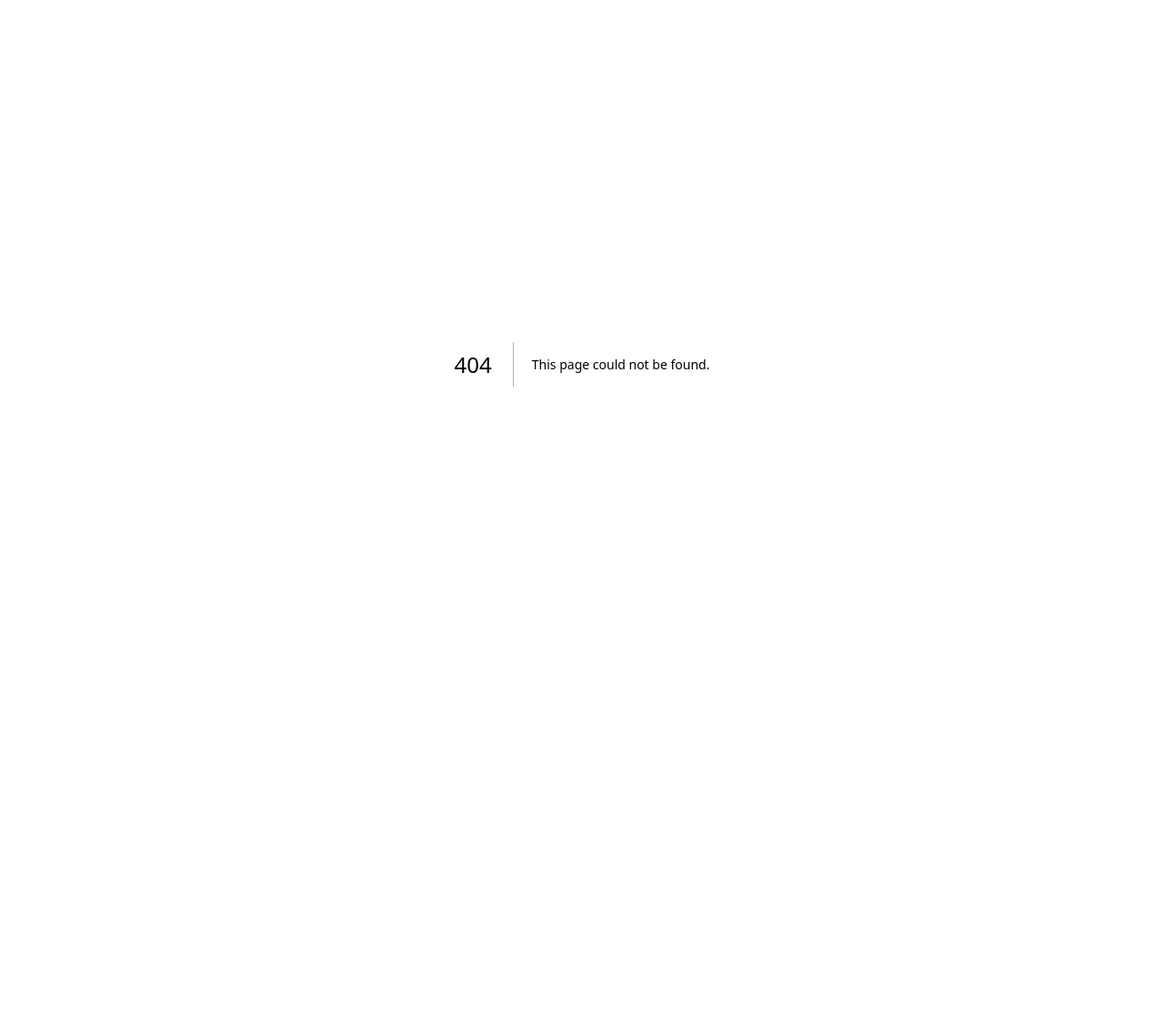
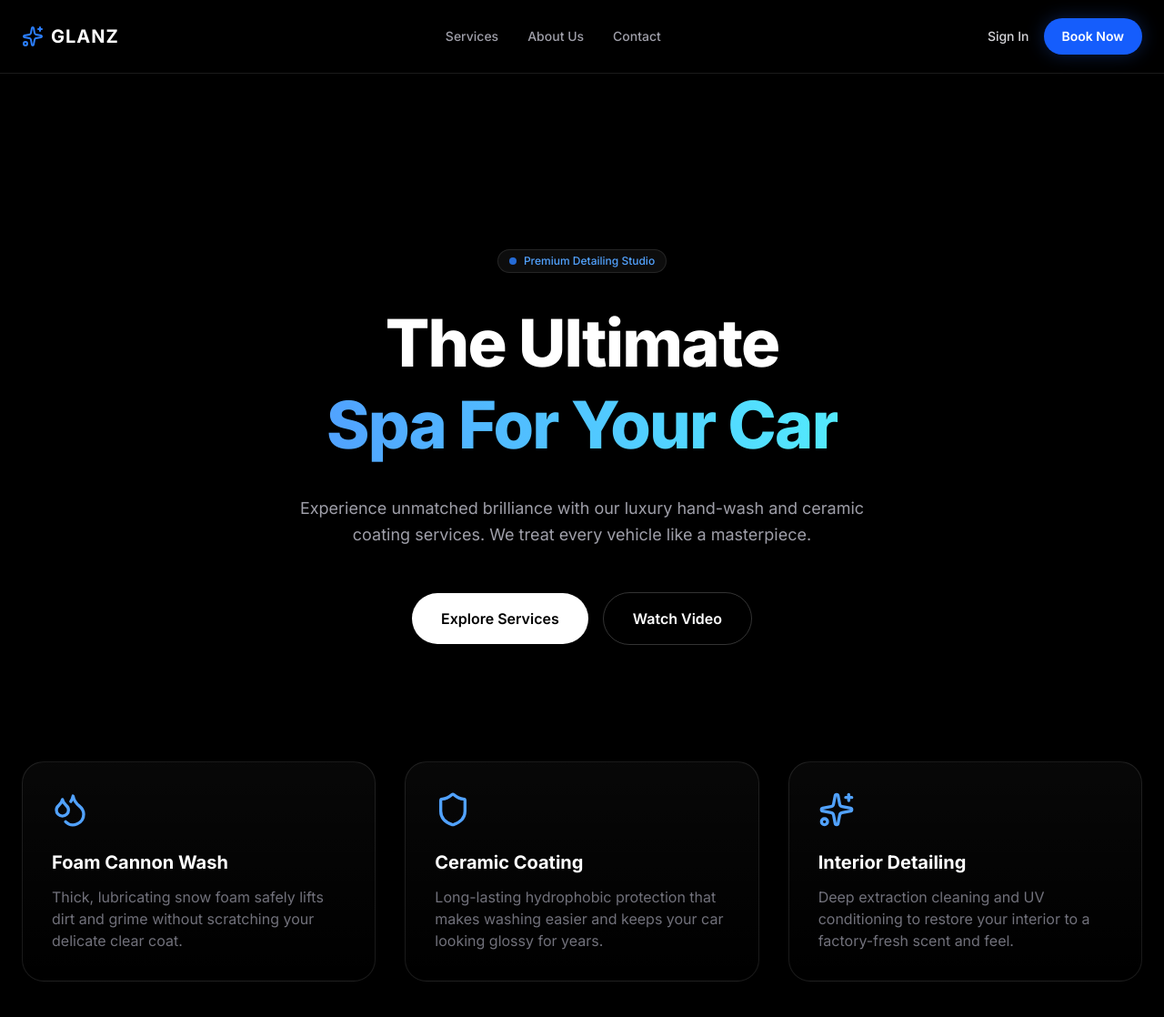
Before and after one commit to muh-habeeb/glance_car_wash, a Next.js app in the folder frontend/: page /home in a window 1280 px wide. Before the commit this address had no page. Shown: the top 1118 px of the page at 91% size. Before the commit the page ends 800 px from the top, so only its background shows below. Built offline with nearby package versions, Linux system fonts and the light colour scheme.

Commit message:
feat(ui): add premium car wash home page and fix better-auth client url

```diff
--- /dev/null
+++ b/frontend/app/home/page.tsx
@@ -0,0 +1,93 @@
+import { Shield, Sparkles, Droplets } from "lucide-react";
+import Link from "next/link";
+
+export default function HomePage() {
+  return (
+    <div className="min-h-screen bg-black text-white font-sans selection:bg-blue-600 selection:text-white">
+      {/* Header */}
+      <header className="sticky top-0 z-50 w-full border-b border-white/10 bg-black/50 backdrop-blur-md">
+        <div className="container mx-auto flex h-20 items-center justify-between px-6">
+          <div className="flex items-center gap-2">
+            <Sparkles className="h-6 w-6 text-blue-500" />
+            <span className="text-xl font-bold tracking-wider">GLANZ</span>
+          </div>
+          <nav className="hidden md:flex items-center gap-8 text-sm font-medium text-zinc-400">
+            <Link href="#services" className="hover:text-white transition-colors">Services</Link>
+            <Link href="#about" className="hover:text-white transition-colors">About Us</Link>
+            <Link href="#contact" className="hover:text-white transition-colors">Contact</Link>
+          </nav>
+          <div className="flex items-center gap-4">
+            <Link
+              href="/login"
+              className="text-sm font-medium text-zinc-300 hover:text-white transition-colors"
+            >
+              Sign In
+            </Link>
+            <Link
+              href="/register"
+              className="px-5 py-2.5 rounded-full bg-blue-600 hover:bg-blue-700 text-sm font-semibold transition-all shadow-[0_0_20px_rgba(37,99,235,0.3)] hover:shadow-[0_0_30px_rgba(37,99,235,0.5)]"
+            >
+              Book Now
+            </Link>
+          </div>
+        </div>
+      </header>
+
+      {/* Hero Section */}
+      <main className="container mx-auto px-6 pt-32 pb-24 text-center md:pt-48 md:pb-32">
+        <div className="inline-flex items-center gap-2 px-3 py-1 rounded-full border border-white/10 bg-white/5 text-xs font-medium text-blue-400 mb-8">
+          <span className="flex h-2 w-2 rounded-full bg-blue-500 animate-pulse"></span>
+          Premium Detailing Studio
+        </div>
+
+        <h1 className="text-5xl md:text-7xl font-extrabold tracking-tight mb-8 leading-tight">
+          The Ultimate <br className="hidden md:block" />
+          <span className="text-transparent bg-clip-text bg-gradient-to-r from-blue-400 to-cyan-300">
+            Spa For Your Car
+          </span>
+        </h1>
+
+        <p className="max-w-2xl mx-auto text-lg text-zinc-400 mb-12 leading-relaxed">
+          Experience unmatched brilliance with our luxury hand-wash and ceramic coating services.
+          We treat every vehicle like a masterpiece.
+        </p>
+
+        <div className="flex flex-col sm:flex-row items-center justify-center gap-4">
+          <Link
+            href="/register"
+            className="w-full sm:w-auto px-8 py-4 rounded-full bg-white text-black font-semibold hover:bg-zinc-200 transition-colors"
+          >
+            Explore Services
+          </Link>
+          <Link
+            href="#video"
+            className="w-full sm:w-auto px-8 py-4 rounded-full border border-white/20 font-semibold hover:bg-white/10 transition-colors"
+          >
+            Watch Video
+          </Link>
+        </div>
+
+        {/* Feature Grid */}
+        <div className="grid grid-cols-1 md:grid-cols-3 gap-8 mt-32 text-left">
+          <div className="p-8 rounded-3xl border border-white/10 bg-gradient-to-b from-white/[0.03] to-transparent hover:border-white/20 transition-all">
+            <Droplets className="h-10 w-10 text-blue-400 mb-6" />
+            <h3 className="text-xl font-bold mb-3">Foam Cannon Wash</h3>
+            <p className="text-zinc-500">Thick, lubricating snow foam safely lifts dirt and grime without scratching your delicate clear coat.</p>
+          </div>
+
+          <div className="p-8 rounded-3xl border border-white/10 bg-gradient-to-b from-white/[0.03] to-transparent hover:border-white/20 transition-all">
+            <Shield className="h-10 w-10 text-blue-400 mb-6" />
+            <h3 className="text-xl font-bold mb-3">Ceramic Coating</h3>
+            <p className="text-zinc-500">Long-lasting hydrophobic protection that makes washing easier and keeps your car looking glossy for years.</p>
+          </div>
+
+          <div className="p-8 rounded-3xl border border-white/10 bg-gradient-to-b from-white/[0.03] to-transparent hover:border-white/20 transition-all">
+            <Sparkles className="h-10 w-10 text-blue-400 mb-6" />
+            <h3 className="text-xl font-bold mb-3">Interior Detailing</h3>
+            <p className="text-zinc-500">Deep extraction cleaning and UV conditioning to restore your interior to a factory-fresh scent and feel.</p>
+          </div>
+        </div>
+      </main>
+    </div>
+  );
+}
--- a/frontend/app/page.tsx
+++ b/frontend/app/page.tsx
@@ -1,63 +1,5 @@
-import Image from "next/image";
+import { redirect } from "next/navigation";
 
-export default function Home() {
-  return (
-    <div className="flex flex-col flex-1 items-center justify-center bg-zinc-50 font-sans dark:bg-black">
-      <main className="flex flex-1 w-full max-w-3xl flex-col items-center justify-between py-32 px-16 bg-white dark:bg-black sm:items-start">
-        <Image
-          className="dark:invert"
-          src="/next.svg"
-          alt="Next.js logo"
-          width={100}
-          height={20}
-          priority
-        />
-        <div className="flex flex-col items-center gap-6 text-center sm:items-start sm:text-left">
-          <h1 className="max-w-xs text-3xl font-semibold leading-10 tracking-tight text-black dark:text-zinc-50">
-            To get started, edit the page.tsx file.
-          </h1>
-          <p className="max-w-md text-lg leading-8 text-zinc-600 dark:text-zinc-400">
-            Looking for a starting point or more instructions? Head over to{" "}
-            <a
-              href="https://vercel.com/templates?framework=next.js&utm_source=create-next-app&utm_medium=appdir-template-tw&utm_campaign=create-next-app"
-              className="font-medium text-zinc-950 dark:text-zinc-50"
-            >
-              Templates
-            </a>{" "}
-            or the{" "}
-            <a
-              href="https://nextjs.org/learn?utm_source=create-next-app&utm_medium=appdir-template-tw&utm_campaign=create-next-app"
-              className="font-medium text-zinc-950 dark:text-zinc-50"
-            >
-              Learning
-            </a>{" "}
-            center.
-          </p>
-        </div>
-        <div className="flex flex-col gap-4 text-base font-medium sm:flex-row">
-          <a
-            className="flex h-12 w-full items-center justify-center gap-2 rounded-full bg-foreground px-5 text-background transition-colors hover:bg-[#383838] dark:hover:bg-[#ccc] md:w-[158px]"
-            href="/dashboard"
-          >
-            <Image
-              className="invert"
-              src="/vercel.svg"
-              alt="Vercel logomark"
-              width={16}
-              height={16}
-            />
-            Dashboard
-          </a>
-          <a
-            className="flex h-12 w-full items-center justify-center rounded-full border border-solid border-black/[.08] px-5 transition-colors hover:border-transparent hover:bg-black/[.04] dark:border-white/[.145] dark:hover:bg-[#1a1a1a] md:w-[158px]"
-            href="https://nextjs.org/docs?utm_source=create-next-app&utm_medium=appdir-template-tw&utm_campaign=create-next-app"
-            target="_blank"
-            rel="noopener noreferrer"
-          >
-            Documentation
-          </a>
-        </div>
-      </main>
-    </div>
-  );
+export default function RootPage() {
+  redirect("/home");
 }
--- a/frontend/lib/auth-client.ts
+++ b/frontend/lib/auth-client.ts
@@ -1,6 +1,8 @@
-import { env } from "@/utils/env";
+
 import { createAuthClient } from "better-auth/react";
 
-export const authClient = createAuthClient();
+export const authClient = createAuthClient({
+  baseURL: process.env.NEXT_PUBLIC_SERVER_URL,
+});
 
 export const { signIn, signUp, signOut, useSession } = authClient;
```
